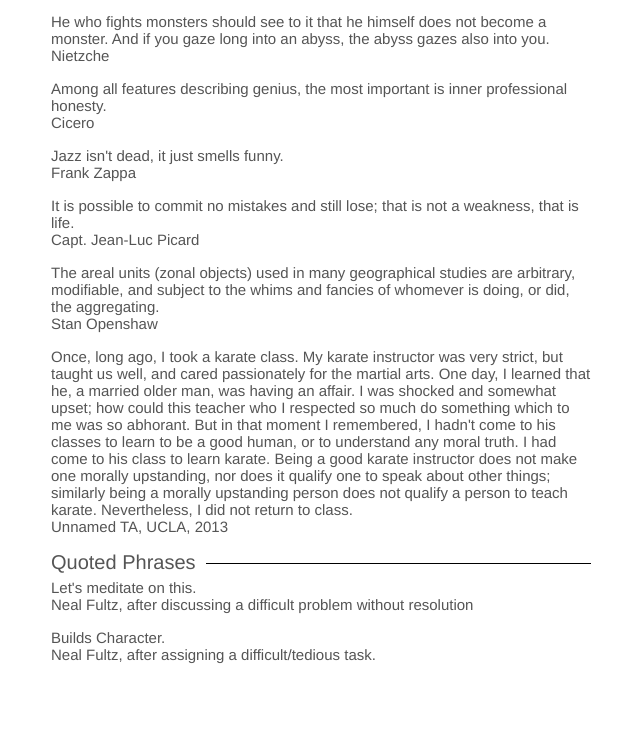
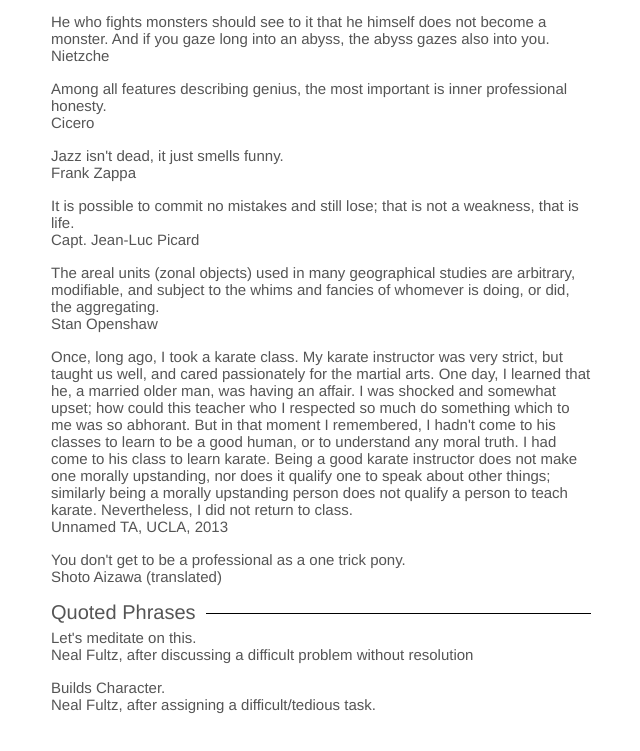
Before and after one commit to dcmoyer/dcmoyer.github.io, a plain HTML site: page fnord.html in a window 1280 px wide. Shown: the part 2280-3031 px from the top of the page, without its empty margins (449-1089 px from the left). Before the commit the page ends 2989 px from the top, so only its background shows below. Drawn offline with nearby package versions, Linux system fonts and the light colour scheme; some packages are replaced by stand-ins of ours.

Commit message:
[add] fnord

```diff
--- a/fnord.html
+++ b/fnord.html
@@ -325,6 +325,15 @@ Unnamed TA, UCLA, 2013
 <br>
 </p>
 
+
+<br>
+<p class="quotes">
+You don't get to be a professional as a one trick pony.
+<br>
+Shoto Aizawa (translated)
+<br>
+</p>
+
 <br>
 <a name="advice"></a>
 <h1><span>Quoted Phrases</span></h1>
```
